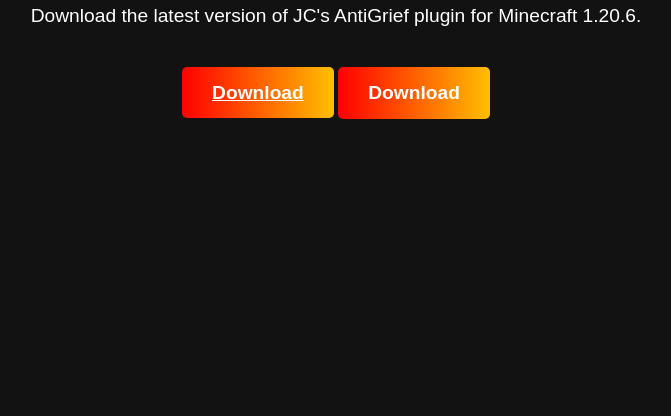
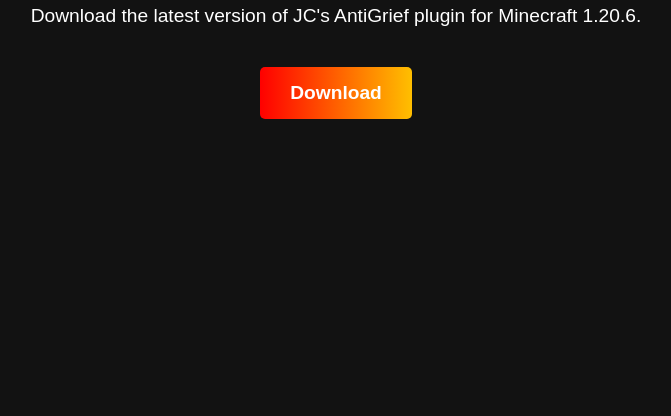
Before and after one commit to JayCarRule/JC-AntiGrief, a plain HTML site: page download.html in a window 1280 px wide. Shown: the part 384-800 px from the top of the page, without its empty margins (304-975 px from the left). Drawn offline with Linux system fonts and the light colour scheme.

Commit message:
Update download.html

```diff
--- a/download.html
+++ b/download.html
@@ -44,6 +44,8 @@
             border-radius: 5px;
             cursor: pointer;
             transition: background-position 1s ease-in-out;
+            text-decoration: none;
+            display: inline-block;
         }
 
         .download-btn:hover {
@@ -65,7 +67,6 @@
         <h1>JC's AntiGrief 1.20.6</h1>
         <p>Download the latest version of JC's AntiGrief plugin for Minecraft 1.20.6.</p>
         <a href="https://github.com/JayCarRule/JC-AntiGrief/raw/main/JC-CoreProtect.jar" class="download-btn">Download</a>
-        <button class="download-btn">Download</button>
     </div>
     <script>
         window.addEventListener('load', () => {
```
